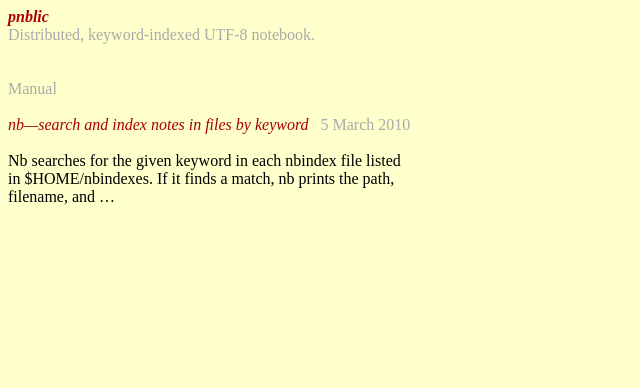
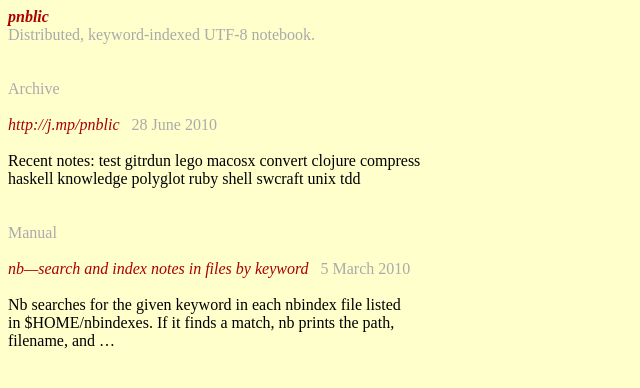
Before and after one commit to catenate/pnblic, a Jekyll site: the page built from index.html, in a window 1280 px wide. Shown: the top 388 px of the page, without its empty margins (0-640 px from the left). Built offline with Jekyll 4.4.1, drawn with Linux system fonts in a browser that asks for light colours.

Commit message:
update archive outlink

```diff
--- a/index.html
+++ b/index.html
@@ -4,8 +4,15 @@ title: pnblic
 ---
 <a href="http://github.com/catenate/pnblic"><strong><em>pnblic</em></strong></a>
 <br/>
-<span class="mute">Distributed, keyword-indexed UTF-8 notebook.</span>
+<span class="mute">Distributed, keyword-indexed UTF-8 notebook.</span><br/>
 <br/>
+<br/>
+<span class="mute">Archive</span><br/>
+<br/>
+<em><a href="http://j.mp/pnblic">http://j.mp/pnblic</a></em> &nbsp; <span class="mute">28 June 2010</span><br/>
+<br/>
+Recent notes: test gitrdun lego macosx convert clojure compress<br/>
+haskell knowledge polyglot ruby shell swcraft unix tdd<br/>
 <br/>
 <br/>
 <span class="mute">Manual</span><br/>
```
Also changed, not shown: 1 other file.
